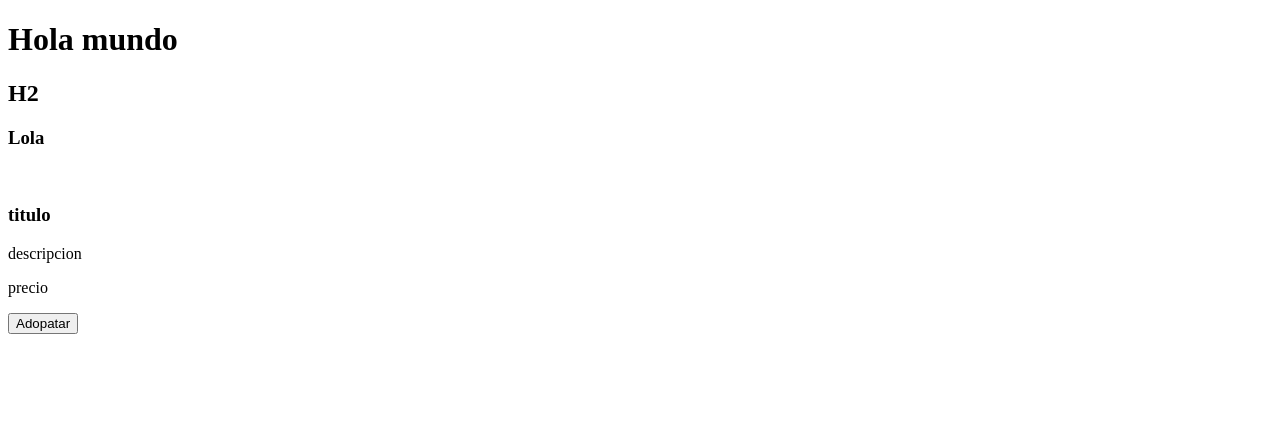
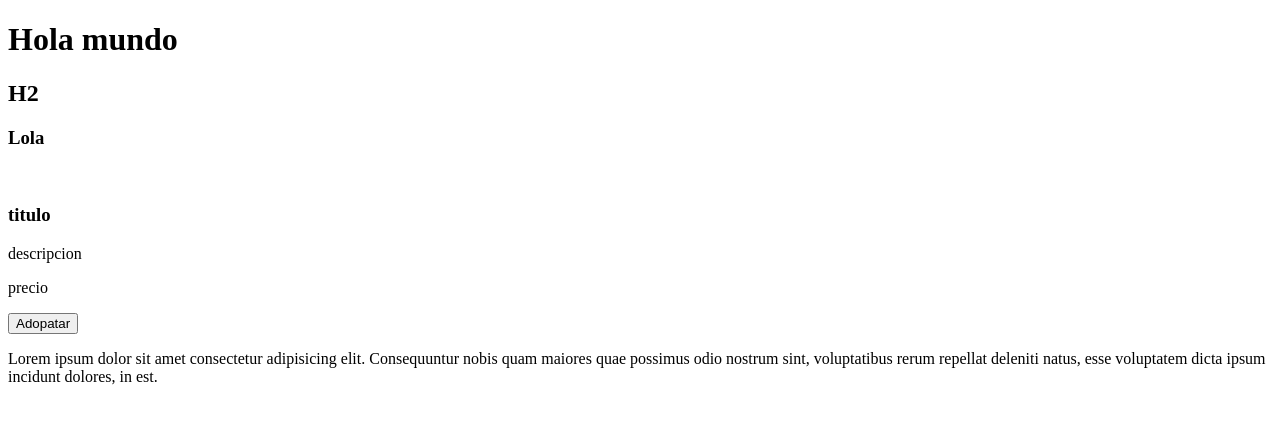
Before and after one commit to micazalazar1212/coder, a plain HTML site: page index.html in a window 1280 px wide. Drawn offline with Linux system fonts and the light colour scheme.

Commit message:
probamos el psush

```diff
--- a/index.html
+++ b/index.html
@@ -17,5 +17,7 @@
         <p>precio</p>
         <button>Adopatar</button>
     </div>
+
+    <p>Lorem ipsum dolor sit amet consectetur adipisicing elit. Consequuntur nobis quam maiores quae possimus odio nostrum sint, voluptatibus rerum repellat deleniti natus, esse voluptatem dicta ipsum incidunt dolores, in est.</p>
 </body>
 </html>
```
